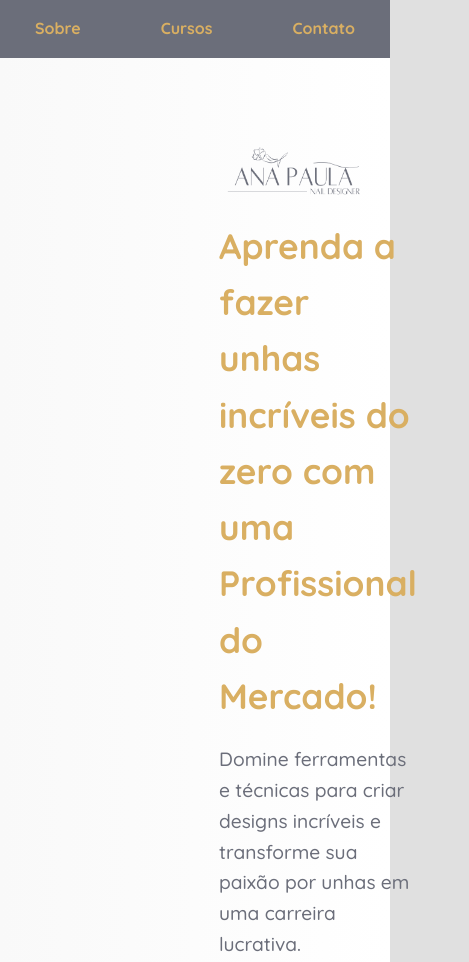
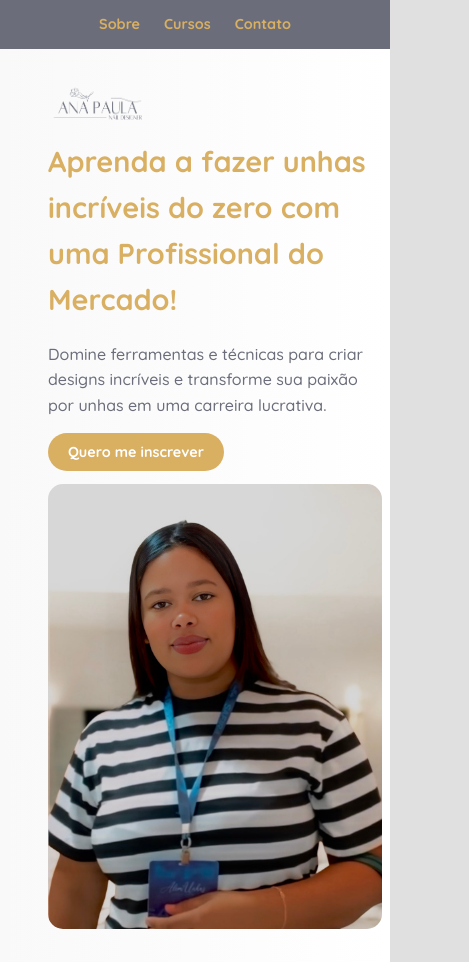
Before and after one commit to geovanigaldino/LandingPage_CursoNailDesigner, a plain HTML site: page index.html in a window 390 px wide. Shown: the top 962 px of the page, 469 px wide, since content can reach past the window. Drawn offline with Linux system fonts and the light colour scheme.

Commit message:
Adiciona responsividade para dispositivos móveis com media queries

```diff
--- a/media-queries.css
+++ b/media-queries.css
@@ -1,51 +1,86 @@
-@media (min-width: 768px) {
-    .main-nav {
-        gap: 5rem;
+@media (max-width: 1024px) {
+    .container {
+        margin: 3px 40px;
+        gap: 40px;
     }
 
-    .main-nav a {
+    .hero {
+        padding: 60px 80px;
+    }
+}
+
+@media (max-width: 768px) {
+    .main-nav {
+        gap: 2.5rem;
+    }
+
+    .container {
+        flex-direction: column;
+        margin: 3px 30px;
+        padding: 40px 0;
+        gap: 30px;
+    }
+
+    .hero {
+        padding: 50px 40px;
+    }
+
+    .hero-content img {
+        width: 120px;
+        height: 56px;
+    }
+}
+
+@media (max-width: 480px) {
+    .main-header {
+        padding: 0.8rem;
+    }
+
+    .main-nav {
+        gap: 1.5rem;
+        font-size: 0.9rem;
+    }
+
+    .container {
+        margin: 3px 20px;
+        padding: 30px 0;
+        gap: 20px;
+    }
+
+    .container h1 {
+        font-size: 1.8rem;
+    }
+
+    .container p {
         font-size: 1rem;
     }
 
-    .container {
-        flex-direction: row;
-        padding: 7rem 2rem 3rem;
-        gap: 3rem;
-    }
-
     .hero {
-        text-align: left;
-        padding: 4rem 2rem;
-    }
-
-    .conteudo {
-        flex-direction: row;
-        padding-right: 2rem;
+        padding: 50px 28px;
     }
 
     .hero-content img {
-        width: 150px;
-        height: 70px;
+        width: 100px;
+        height: 47px;
+    }
+
+    .btn-whatsapp {
+        padding: 10px 20px;
+        font-size: 0.9rem;
+    }
+}
+
+@media (max-width: 360px) {
+    .main-nav {
+        gap: 1rem;
+        font-size: 0.8rem;
     }
 
     .container h1 {
-        font-size: 2.2rem;
+        font-size: 1.6rem;
     }
 
     .container p {
-        font-size: 1.2rem;
+        font-size: 0.9rem;
     }
 }
-
-@media (min-width: 992px) {
-    .container {
-        max-width: 972px;
-        margin: 0 auto;
-        padding: 7rem 0;
-        gap: 78px;
-    }
-
-    .hero {
-        padding: 77px 140px;
-    }
-}
```
